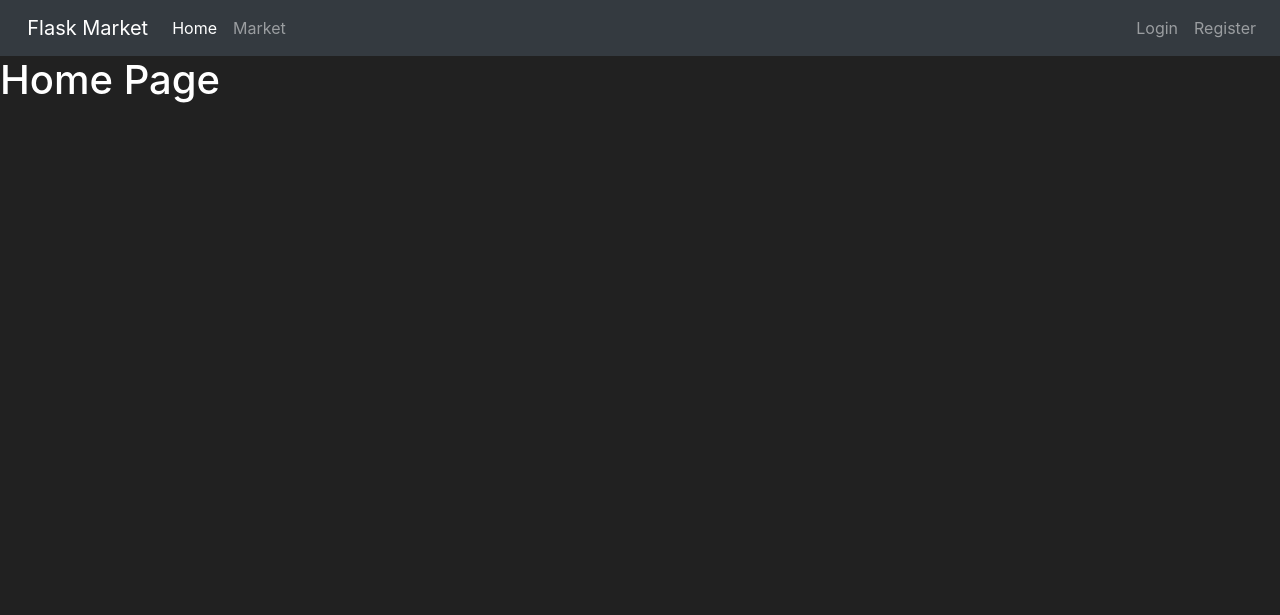
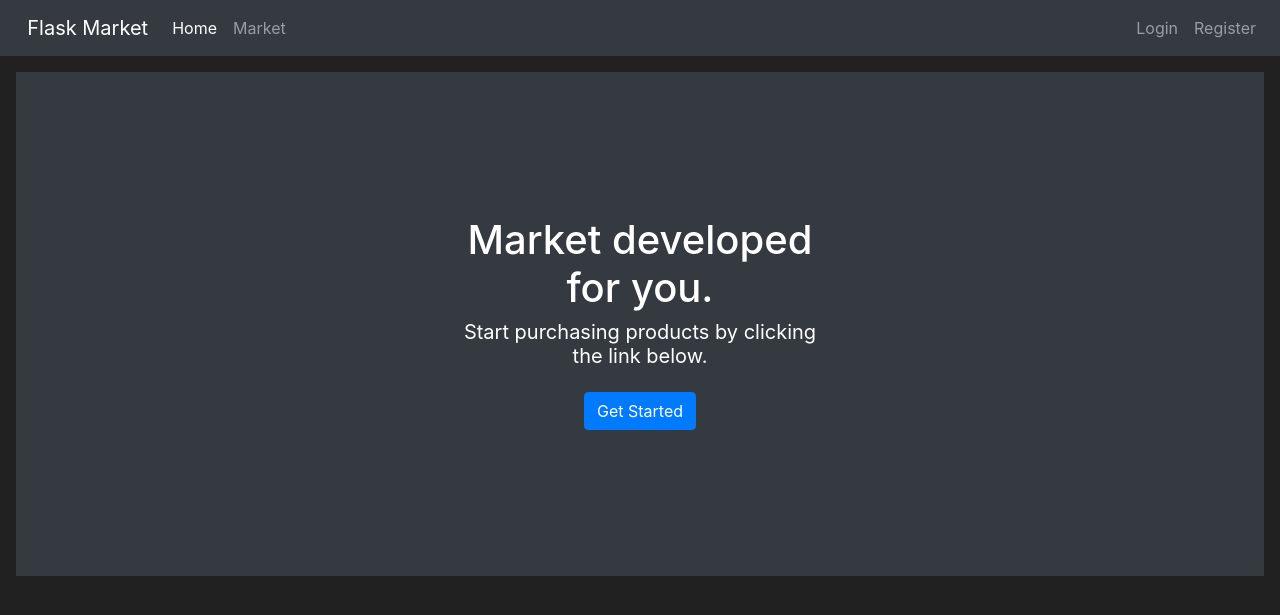
Before and after one commit to bidhyapokharel/FlaskProject, a Flask app: page / in a window 1280 px wide. Shown: the top 615 px of the page. Run offline with Flask 2, Linux system fonts and the light colour scheme; some libraries are stand-ins or nearby versions.

Commit message:
UX design for Home Page

```diff
--- a/FlaskProject/market/templates/home.html
+++ b/FlaskProject/market/templates/home.html
@@ -1,9 +1,17 @@
 {% extends 'base.html' %}
 
 {% block title %}
-  Home Page
+ Welcome to our Landing Page.
 {% endblock %}
 
 {% block content %}
-  Home Page
+  <div class="position-relative overflow-hidden p-3 p-md-5 m-md-3 text-center bg-dark" style="color: white;">
+    <div class="col-md-5 p-lg-5 mx-auto my-5">
+      <h1>Market developed for you.</h1>
+      <p class="lead font-weight-normal">Start purchasing products by clicking the link below.</p>
+      <a class="btn btn-primary" href="{{ url_for('market_page') }}">Get Started</a>
+    </div>
+    <div class="product-device box-shadow d-none d-md-block"></div>
+    <div class="product-device product-device-2 box-shadow d-none d-md-block"></div>
+  </div>
 {% endblock %}
```
